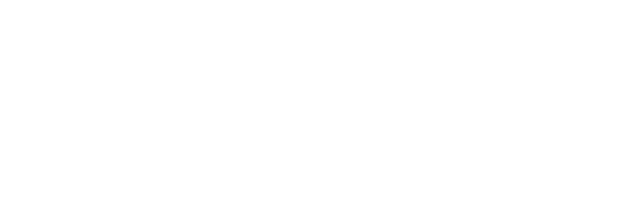
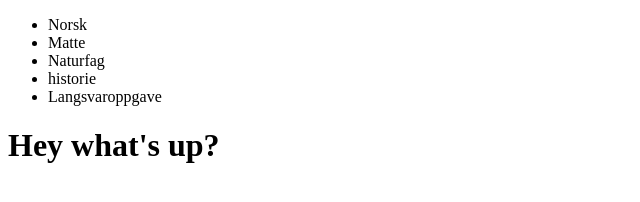
Before and after one commit to PatrickSolberg/NyTest, a plain HTML site: page index.html in a window 1280 px wide. Shown: the whole page, without its empty margins (0-640 px from the left). Drawn offline with Linux system fonts and the light colour scheme.

Commit message:
added lists

```diff
--- a/index.html
+++ b/index.html
@@ -5,6 +5,17 @@
 	<title>Document</title>
 </head>
 <body>
-
+	<div>
+		<ul>
+			<li>Norsk</li>
+			<li>Matte</li>
+			<li>Naturfag</li>
+			<li>historie</li>
+			<li>Langsvaroppgave</li>
+		</ul>
+	</div>
+	<div>
+		<h1>Hey what's up? </h1>
+	</div>
 </body>
 </html>
```
